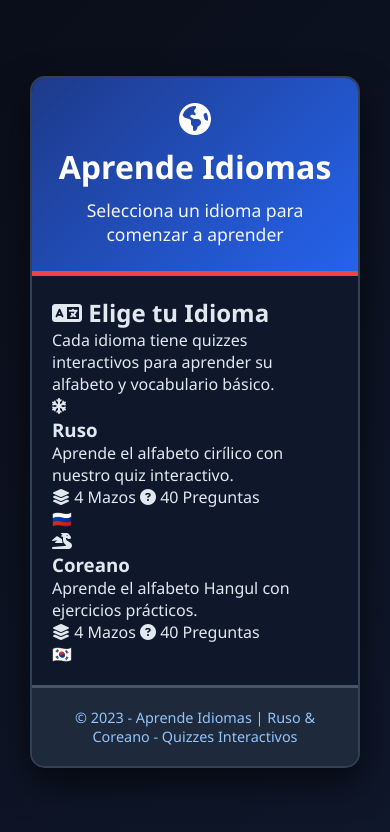
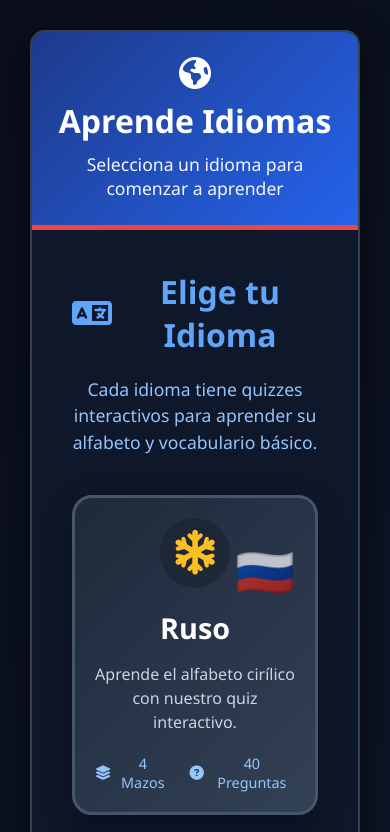
Before and after one commit to SORFAR123123/Ruso, a plain HTML site: page index.html in a window 390 px wide. Shown: the top 832 px of the page. Drawn offline with Linux system fonts and the light colour scheme.

Commit message:
Update styles.css

```diff
--- a/styles.css
+++ b/styles.css
@@ -21,7 +21,7 @@ body {
     border-radius: 20px;
     box-shadow: 0 15px 35px rgba(0, 0, 0, 0.6);
     width: 100%;
-    max-width: 900px;
+    max-width: 1000px;
     overflow: hidden;
     border: 2px solid #334155;
 }
@@ -56,8 +56,169 @@ header h1 {
     background-color: #0f172a;
 }
 
+/* ========== SELECCIÓN DE IDIOMA ========== */
+.language-selection {
+    text-align: center;
+    padding: 20px;
+}
+
+.language-selection h2 {
+    color: #60a5fa;
+    margin-bottom: 20px;
+    display: flex;
+    align-items: center;
+    justify-content: center;
+    gap: 10px;
+    font-size: 2rem;
+}
+
+.selection-description {
+    color: #93c5fd;
+    margin-bottom: 40px;
+    font-size: 1.1rem;
+    max-width: 600px;
+    margin-left: auto;
+    margin-right: auto;
+    line-height: 1.5;
+}
+
+.language-grid {
+    display: grid;
+    grid-template-columns: repeat(auto-fit, minmax(300px, 1fr));
+    gap: 30px;
+    margin-bottom: 40px;
+}
+
+.language-card {
+    background: linear-gradient(135deg, #1e293b, #334155);
+    border-radius: 20px;
+    padding: 30px;
+    cursor: pointer;
+    transition: all 0.4s ease;
+    border: 3px solid #475569;
+    position: relative;
+    overflow: hidden;
+    display: flex;
+    flex-direction: column;
+    align-items: center;
+    text-align: center;
+    box-shadow: 0 10px 30px rgba(0, 0, 0, 0.3);
+}
+
+.language-card:hover {
+    transform: translateY(-10px) scale(1.02);
+    border-color: #60a5fa;
+    box-shadow: 0 20px 40px rgba(0, 0, 0, 0.4);
+}
+
+.language-card#russianCard:hover {
+    background: linear-gradient(135deg, #1e3a8a, #2563eb);
+    border-color: #3b82f6;
+}
+
+.language-card#koreanCard:hover {
+    background: linear-gradient(135deg, #991b1b, #dc2626);
+    border-color: #ef4444;
+}
+
+.language-icon {
+    font-size: 3.5rem;
+    color: #fbbf24;
+    margin-bottom: 20px;
+    background: rgba(0, 0, 0, 0.2);
+    width: 80px;
+    height: 80px;
+    border-radius: 50%;
+    display: flex;
+    align-items: center;
+    justify-content: center;
+}
+
+.language-info h3 {
+    font-size: 1.8rem;
+    color: white;
+    margin-bottom: 15px;
+    font-weight: 700;
+}
+
+.language-info p {
+    color: #cbd5e1;
+    margin-bottom: 20px;
+    font-size: 1rem;
+    line-height: 1.5;
+}
+
+.language-stats {
+    display: flex;
+    justify-content: center;
+    gap: 20px;
+    margin-top: 20px;
+    color: #93c5fd;
+    font-size: 0.9rem;
+}
+
+.language-stats span {
+    display: flex;
+    align-items: center;
+    gap: 5px;
+}
+
+.language-flag {
+    font-size: 3rem;
+    margin-top: 20px;
+    position: absolute;
+    top: 20px;
+    right: 20px;
+    opacity: 0.7;
+}
+
+/* ========== SISTEMA DE IDIOMA ========== */
+.language-system {
+    animation: fadeIn 0.5s ease;
+}
+
+.system-header {
+    display: flex;
+    align-items: center;
+    margin-bottom: 30px;
+    padding-bottom: 20px;
+    border-bottom: 3px solid #475569;
+}
+
+.system-header h2 {
+    color: #fbbf24;
+    font-size: 2rem;
+    margin-left: 20px;
+    display: flex;
+    align-items: center;
+    gap: 10px;
+}
+
+.btn-back {
+    background: linear-gradient(135deg, #1e40af, #3b82f6);
+    color: white;
+    border: none;
+    border-radius: 50px;
+    padding: 12px 25px;
+    font-size: 1rem;
+    cursor: pointer;
+    transition: all 0.3s ease;
+    font-weight: 600;
+    display: flex;
+    align-items: center;
+    gap: 8px;
+    border: 2px solid #2563eb;
+}
+
+.btn-back:hover {
+    transform: translateY(-3px);
+    box-shadow: 0 5px 15px rgba(0, 0, 0, 0.3);
+    background: linear-gradient(135deg, #3b82f6, #60a5fa);
+}
+
+/* ========== COMPONENTES COMPARTIDOS ========== */
 /* Selección de mazo */
-.deck-selection h2 {
+.deck-selection h2, .deck-selection h3 {
     color: #60a5fa;
     margin-bottom: 25px;
     display: flex;
@@ -172,7 +333,7 @@ header h1 {
     text-align: center;
 }
 
-.russian-character {
+.character-display {
     font-size: 5.5rem;
     text-align: center;
     margin-bottom: 30px;
@@ -386,7 +547,7 @@ header h1 {
     border: 3px solid #475569;
 }
 
-.results-container h2 {
+.results-container h2, .results-container h3 {
     color: #fbbf24;
     margin-bottom: 30px;
     display: flex;
@@ -522,7 +683,7 @@ footer {
         gap: 10px;
     }
 
-    .russian-character {
+    .character-display {
         font-size: 4rem;
         padding: 15px;
     }
@@ -547,6 +708,21 @@ footer {
     .character-info {
         grid-template-columns: 1fr;
     }
+
+    .language-grid {
+        grid-template-columns: 1fr;
+        gap: 20px;
+    }
+
+    .system-header {
+        flex-direction: column;
+        gap: 15px;
+        text-align: center;
+    }
+
+    .system-header h2 {
+        margin-left: 0;
+    }
 }
 
 @media (max-width: 480px) {
@@ -554,7 +730,7 @@ footer {
         padding: 20px;
     }
 
-    .russian-character {
+    .character-display {
         font-size: 3.5rem;
     }
 
@@ -571,4 +747,14 @@ footer {
         padding: 20px;
         font-size: 1.1rem;
     }
+
+    .language-card {
+        padding: 20px;
+    }
+
+    .language-icon {
+        font-size: 2.8rem;
+        width: 70px;
+        height: 70px;
+    }
 }
```
